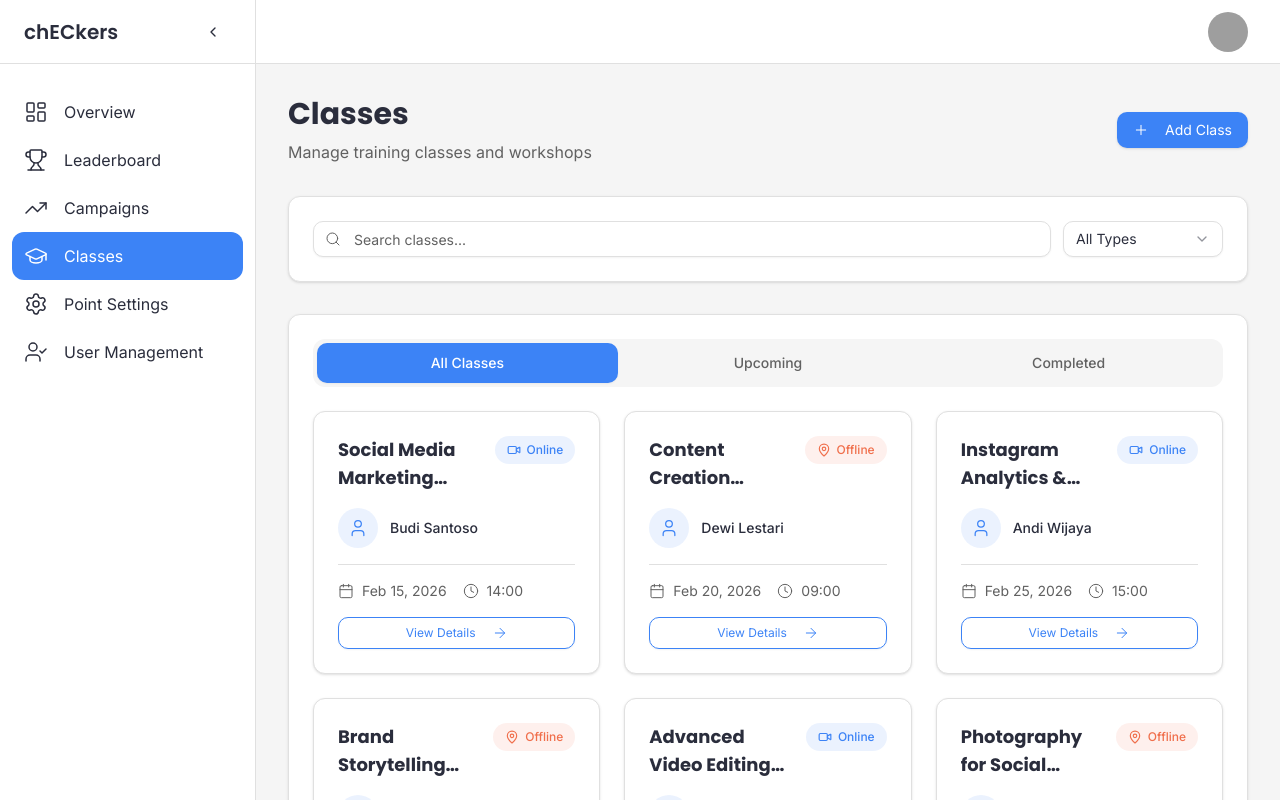
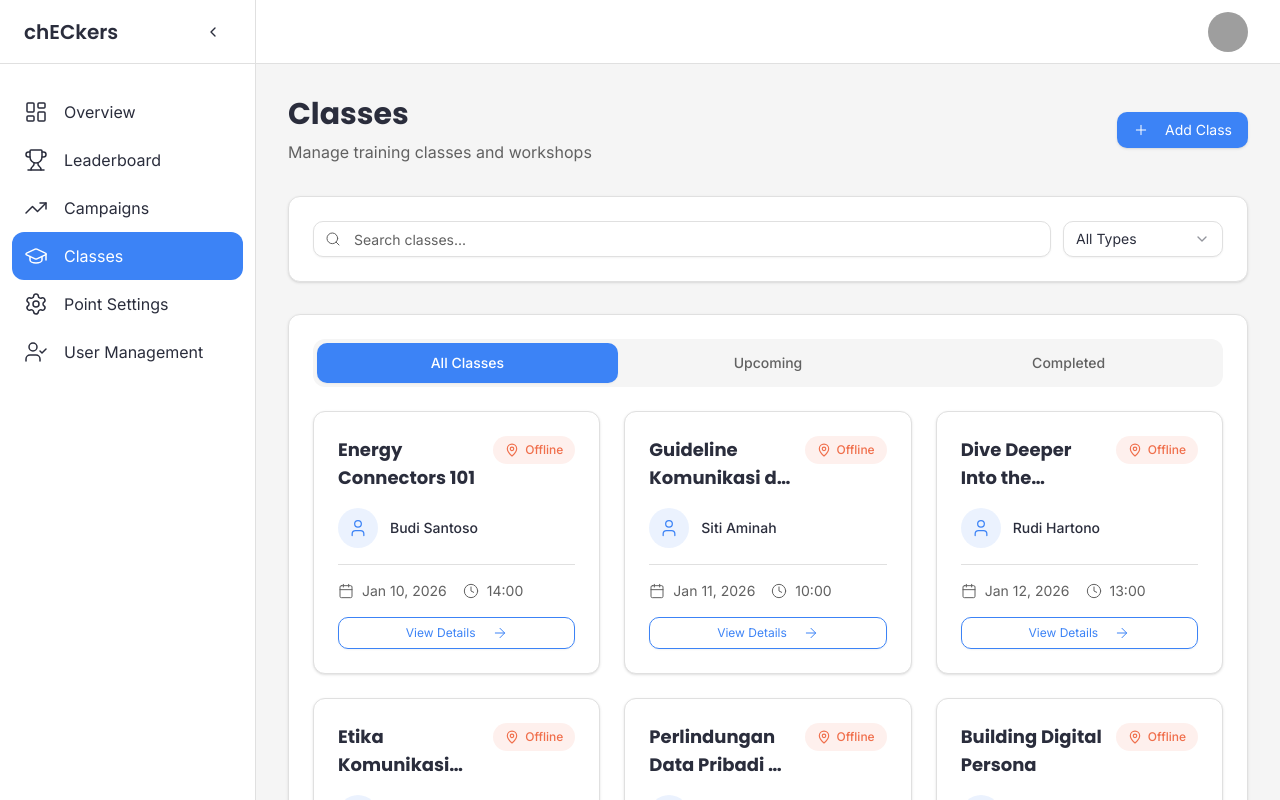
Before and after one commit to prakasajudha/monitoring-instagram, a React (Vite) app: page /classes in a window 1280 px wide. Built offline with nearby package versions, Linux system fonts and the light colour scheme; sample sign-in values are in the browser's storage; grey boxes are pictures that could not be loaded.

Commit message:
Update class mock data based on implementation plan

```diff
--- a/src/pages/Classes.tsx
+++ b/src/pages/Classes.tsx
@@ -52,96 +52,210 @@ export interface Class {
 }
 
 export const mockClasses: Class[] = [
+  // Completed Classes
   {
     id: '1',
-    title: 'Social Media Marketing Fundamentals',
-    description: 'Learn the basics of social media marketing, content strategy, and engagement techniques for Instagram and other platforms. This comprehensive course covers everything from creating compelling content to understanding your audience and measuring success.',
-    type: 'online',
-    date: '2026-02-15',
+    title: 'Energy Connectors 101',
+    description: 'Kelas pengenalan program Energy Connectors, tujuan, peran peserta, serta alur aktivitas dan sistem monitoring. Peserta juga akan memahami playbook dasar agar aktivitas komunikasi berjalan terarah dan aman.',
+    type: 'offline',
+    date: '2026-01-10',
     time: '14:00',
     duration: '2 hours',
     instructor: 'Budi Santoso',
     maxParticipants: 50,
-    currentParticipants: 32,
-    meetingLink: 'https://teams.microsoft.com/l/meetup-join/example1',
-    status: 'upcoming',
+    currentParticipants: 45,
+    location: 'Function Room Wisma Tugu II Lt. 1 Jakarta',
+    mapLink: 'https://maps.google.com/?q=Wisma+Tugu+II+Jakarta',
+    status: 'completed',
     enrolledUsers: ['2'],
   },
   {
     id: '2',
-    title: 'Content Creation Workshop',
-    description: 'Hands-on workshop for creating engaging visual content, video editing, and storytelling techniques. Learn professional tips and tricks to make your content stand out.',
+    title: 'Guideline Komunikasi di Media Sosial',
+    description: 'Pembahasan do’s & don’ts dalam membuat konten sebagai employee advocate, termasuk batasan informasi dan gaya komunikasi yang sesuai. Materi ini menjadi acuan utama agar konten tetap selaras dengan nilai perusahaan.',
     type: 'offline',
-    date: '2026-02-20',
-    time: '09:00',
-    duration: '4 hours',
-    instructor: 'Dewi Lestari',
-    maxParticipants: 30,
-    currentParticipants: 28,
-    location: 'Pertamina Training Center, Jakarta',
-    mapLink: 'https://maps.google.com/?q=Pertamina+Training+Center+Jakarta',
-    status: 'upcoming',
-    enrolledUsers: [],
+    date: '2026-01-11',
+    time: '10:00',
+    duration: '2 hours',
+    instructor: 'Siti Aminah',
+    maxParticipants: 50,
+    currentParticipants: 48,
+    location: 'Function Room Wisma Tugu II Lt. 1 Jakarta',
+    mapLink: 'https://maps.google.com/?q=Wisma+Tugu+II+Jakarta',
+    status: 'completed',
+    enrolledUsers: ['2'],
   },
   {
     id: '3',
-    title: 'Instagram Analytics & Insights',
-    description: 'Deep dive into Instagram analytics, understanding metrics, and data-driven content strategy. Master the art of reading data and making informed decisions.',
-    type: 'online',
-    date: '2026-02-25',
-    time: '15:00',
-    duration: '1.5 hours',
-    instructor: 'Andi Wijaya',
-    maxParticipants: 40,
-    currentParticipants: 35,
-    meetingLink: 'https://teams.microsoft.com/l/meetup-join/example2',
-    status: 'upcoming',
+    title: 'Dive Deeper Into the Company’s Value & Business Process',
+    description: 'Kelas untuk memperkuat pemahaman peserta tentang value perusahaan dan proses bisnis Pertamina Patra Niaga. Tujuannya agar storytelling yang dibuat lebih kontekstual, akurat, dan relevan dengan operasional perusahaan.',
+    type: 'offline',
+    date: '2026-01-12',
+    time: '13:00',
+    duration: '2.5 hours',
+    instructor: 'Rudi Hartono',
+    maxParticipants: 50,
+    currentParticipants: 50,
+    location: 'Function Room Wisma Tugu II Lt. 1 Jakarta',
+    mapLink: 'https://maps.google.com/?q=Wisma+Tugu+II+Jakarta',
+    status: 'completed',
     enrolledUsers: ['2'],
   },
   {
     id: '4',
-    title: 'Brand Storytelling Masterclass',
-    description: 'Learn how to craft compelling brand stories that resonate with your audience and drive engagement. Discover the secrets of emotional connection through storytelling.',
+    title: 'Etika Komunikasi Digital',
+    description: 'Materi mengenai etika berinteraksi di ruang digital, termasuk cara menyampaikan pendapat, merespons audiens, dan menjaga profesionalisme. Peserta dilatih untuk berkomunikasi dengan humanis tanpa menimbulkan risiko reputasi.',
     type: 'offline',
-    date: '2026-01-30',
-    time: '10:00',
-    duration: '3 hours',
-    instructor: 'Rini Kusuma',
-    maxParticipants: 25,
-    currentParticipants: 25,
-    location: 'Pertamina Head Office, Jakarta',
-    mapLink: 'https://maps.google.com/?q=Pertamina+Head+Office+Jakarta',
+    date: '2026-01-13',
+    time: '09:00',
+    duration: '2 hours',
+    instructor: 'Dewi Sartika',
+    maxParticipants: 50,
+    currentParticipants: 42,
+    location: 'Function Room Wisma Tugu II Lt. 1 Jakarta',
+    mapLink: 'https://maps.google.com/?q=Wisma+Tugu+II+Jakarta',
     status: 'completed',
     enrolledUsers: ['2'],
   },
   {
     id: '5',
-    title: 'Advanced Video Editing Techniques',
-    description: 'Master advanced video editing skills including transitions, effects, color grading, and audio mixing. Perfect for content creators looking to elevate their video production quality.',
+    title: 'Perlindungan Data Pribadi & Digital Safety Basic',
+    description: 'Pembekalan dasar keamanan digital, privasi akun, dan cara melindungi diri dari risiko seperti doxxing atau serangan online. Peserta juga memahami prinsip perlindungan data pribadi dalam aktivitas komunikasi.',
+    type: 'offline',
+    date: '2026-01-14',
+    time: '15:00',
+    duration: '2 hours',
+    instructor: 'Eko Prasetyo',
+    maxParticipants: 50,
+    currentParticipants: 40,
+    location: 'Function Room Wisma Tugu II Lt. 1 Jakarta',
+    mapLink: 'https://maps.google.com/?q=Wisma+Tugu+II+Jakarta',
+    status: 'completed',
+    enrolledUsers: ['2'],
+  },
+  {
+    id: '6',
+    title: 'Building Digital Persona',
+    description: 'Kelas untuk membangun personal branding yang kredibel dan konsisten, tanpa kehilangan identitas pribadi. Peserta belajar menampilkan citra profesional yang tetap selaras dengan peran sebagai Perwira PPN.',
+    type: 'offline',
+    date: '2026-01-15',
+    time: '11:00',
+    duration: '2 hours',
+    instructor: 'Maya Indriani',
+    maxParticipants: 50,
+    currentParticipants: 46,
+    location: 'Function Room Wisma Tugu II Lt. 1 Jakarta',
+    mapLink: 'https://maps.google.com/?q=Wisma+Tugu+II+Jakarta',
+    status: 'completed',
+    enrolledUsers: ['2'],
+  },
+
+  // Upcoming Classes
+  {
+    id: '7',
+    title: 'Mastering Credible Storytelling',
+    description: 'Pelatihan menyusun narasi yang kuat, autentik, dan mudah dipahami publik, terutama terkait aktivitas operasional di lapangan. Fokus pada cara menyampaikan informasi dengan struktur yang jelas dan terpercaya.',
     type: 'online',
-    date: '2026-03-05',
+    date: '2026-02-05',
+    time: '14:00',
+    duration: '2 hours',
+    instructor: 'Andi Wijaya',
+    maxParticipants: 100,
+    currentParticipants: 25,
+    meetingLink: 'https://teams.microsoft.com/l/meetup-join/example1',
+    status: 'upcoming',
+    enrolledUsers: [],
+  },
+  {
+    id: '8',
+    title: 'Basic Editing & Content Creation',
+    description: 'Materi teknis produksi konten menggunakan perangkat sederhana (HP), termasuk teknik pengambilan gambar/video dan editing dasar. Peserta dilatih membuat konten yang rapi, engaging, dan siap tayang.',
+    type: 'offline',
+    date: '2026-02-10',
+    time: '09:00',
+    duration: '4 hours',
+    instructor: 'Rina Marlina',
+    maxParticipants: 30,
+    currentParticipants: 15,
+    location: 'Pertamina Training Center',
+    mapLink: 'https://maps.google.com/?q=Pertamina+Training+Center',
+    status: 'upcoming',
+    enrolledUsers: [],
+  },
+  {
+    id: '9',
+    title: 'Reading Basic Analytics',
+    description: 'Pembahasan metrik dasar performa konten seperti reach, views, engagement, dan watch time. Peserta belajar membaca data untuk meningkatkan kualitas konten di posting berikutnya.',
+    type: 'online',
+    date: '2026-02-15',
     time: '13:00',
-    duration: '3 hours',
-    instructor: 'Hendra Gunawan',
-    maxParticipants: 35,
-    currentParticipants: 20,
+    duration: '1.5 hours',
+    instructor: 'Doni Kurniawan',
+    maxParticipants: 100,
+    currentParticipants: 10,
+    meetingLink: 'https://teams.microsoft.com/l/meetup-join/example2',
+    status: 'upcoming',
+    enrolledUsers: [],
+  },
+  {
+    id: '10',
+    title: 'Reputational Risk & Personal Brand Protection',
+    description: 'Kelas untuk mengenali risiko reputasi dalam komunikasi digital, baik untuk individu maupun perusahaan. Peserta dibekali strategi menjaga kredibilitas dan menghindari konten yang berpotensi memicu isu.',
+    type: 'offline',
+    date: '2026-02-20',
+    time: '10:00',
+    duration: '2 hours',
+    instructor: 'Fajar Nugraha',
+    maxParticipants: 50,
+    currentParticipants: 5,
+    location: 'Function Room Wisma Tugu II Lt. 1 Jakarta',
+    mapLink: 'https://maps.google.com/?q=Wisma+Tugu+II+Jakarta',
+    status: 'upcoming',
+    enrolledUsers: [],
+  },
+  {
+    id: '11',
+    title: 'Crisis Communication for Employee Advocate',
+    description: 'Pembekalan cara bersikap saat isu sensitif atau krisis muncul di ruang publik. Peserta memahami kapan harus merespons, kapan harus eskalasi, dan bagaimana menjaga komunikasi tetap aman.',
+    type: 'online',
+    date: '2026-02-25',
+    time: '14:00',
+    duration: '2 hours',
+    instructor: 'Indah Permatasari',
+    maxParticipants: 100,
+    currentParticipants: 8,
     meetingLink: 'https://teams.microsoft.com/l/meetup-join/example3',
     status: 'upcoming',
     enrolledUsers: [],
   },
   {
-    id: '6',
-    title: 'Photography for Social Media',
-    description: 'Learn professional photography techniques specifically tailored for social media platforms. From composition to lighting, master the art of capturing attention-grabbing images.',
+    id: '12',
+    title: 'Misinformation & Fact Checking',
+    description: 'Materi untuk meningkatkan kemampuan memilah informasi, menghindari hoaks, dan memastikan konten yang dibagikan akurat. Peserta juga belajar cara melakukan verifikasi sebelum memposting.',
+    type: 'online',
+    date: '2026-03-01',
+    time: '10:00',
+    duration: '2 hours',
+    instructor: 'Herry Setiawan',
+    maxParticipants: 100,
+    currentParticipants: 12,
+    meetingLink: 'https://teams.microsoft.com/l/meetup-join/example4',
+    status: 'upcoming',
+    enrolledUsers: [],
+  },
+  {
+    id: '13',
+    title: 'Updated Product Knowledge',
+    description: 'Sesi pembaruan informasi terkait produk, layanan, atau program terbaru perusahaan. Tujuannya agar peserta dapat menyampaikan edukasi publik dengan tepat dan selaras dengan informasi resmi.',
     type: 'offline',
-    date: '2026-03-10',
-    time: '08:00',
-    duration: '5 hours',
-    instructor: 'Siti Nurhaliza',
-    maxParticipants: 20,
-    currentParticipants: 15,
-    location: 'Pertamina Creative Studio, Jakarta',
-    mapLink: 'https://maps.google.com/?q=Pertamina+Creative+Studio+Jakarta',
+    date: '2026-03-05',
+    time: '09:00',
+    duration: '3 hours',
+    instructor: 'Bambang Sudibyo',
+    maxParticipants: 60,
+    currentParticipants: 30,
+    location: 'Pertamina Head Office',
+    mapLink: 'https://maps.google.com/?q=Pertamina+Head+Office',
     status: 'upcoming',
     enrolledUsers: [],
   },
```
